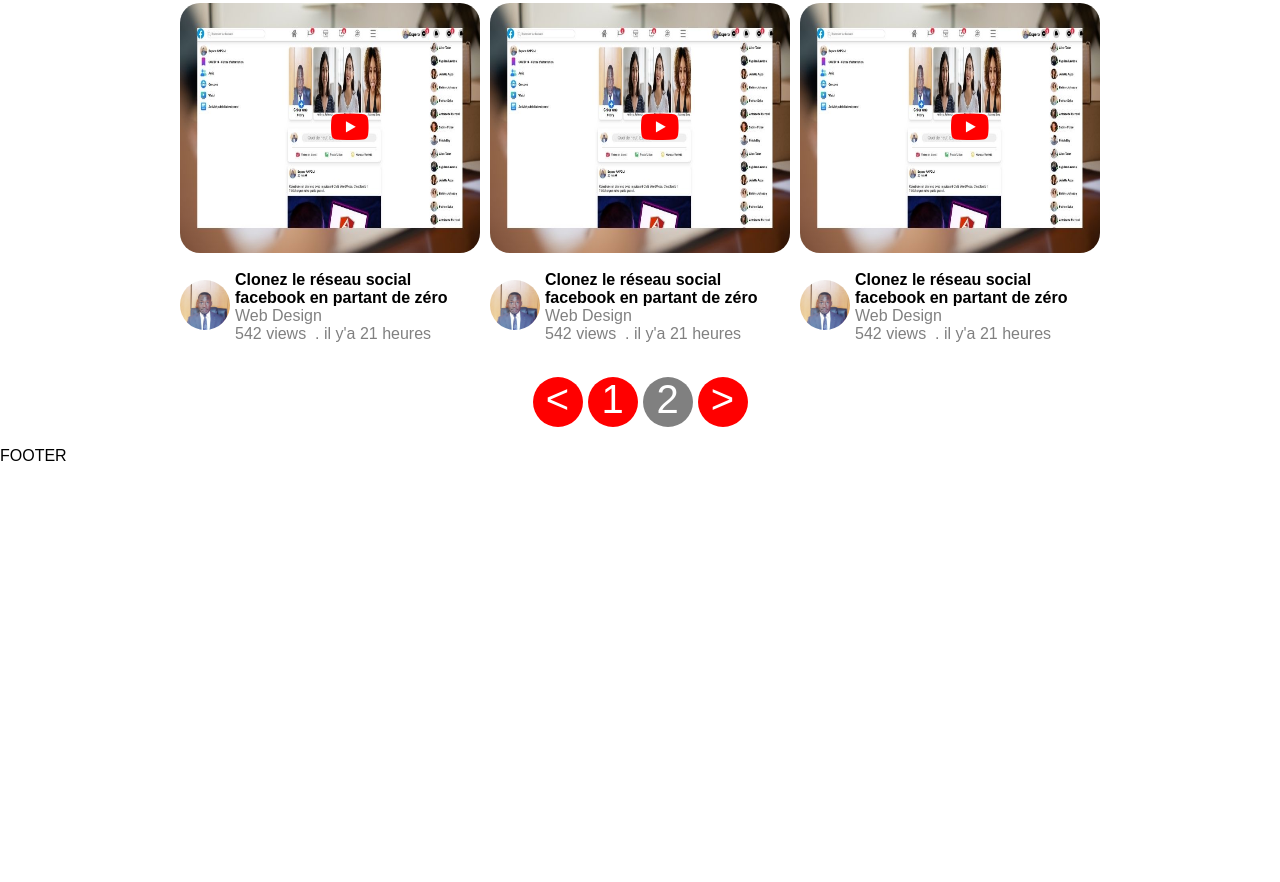
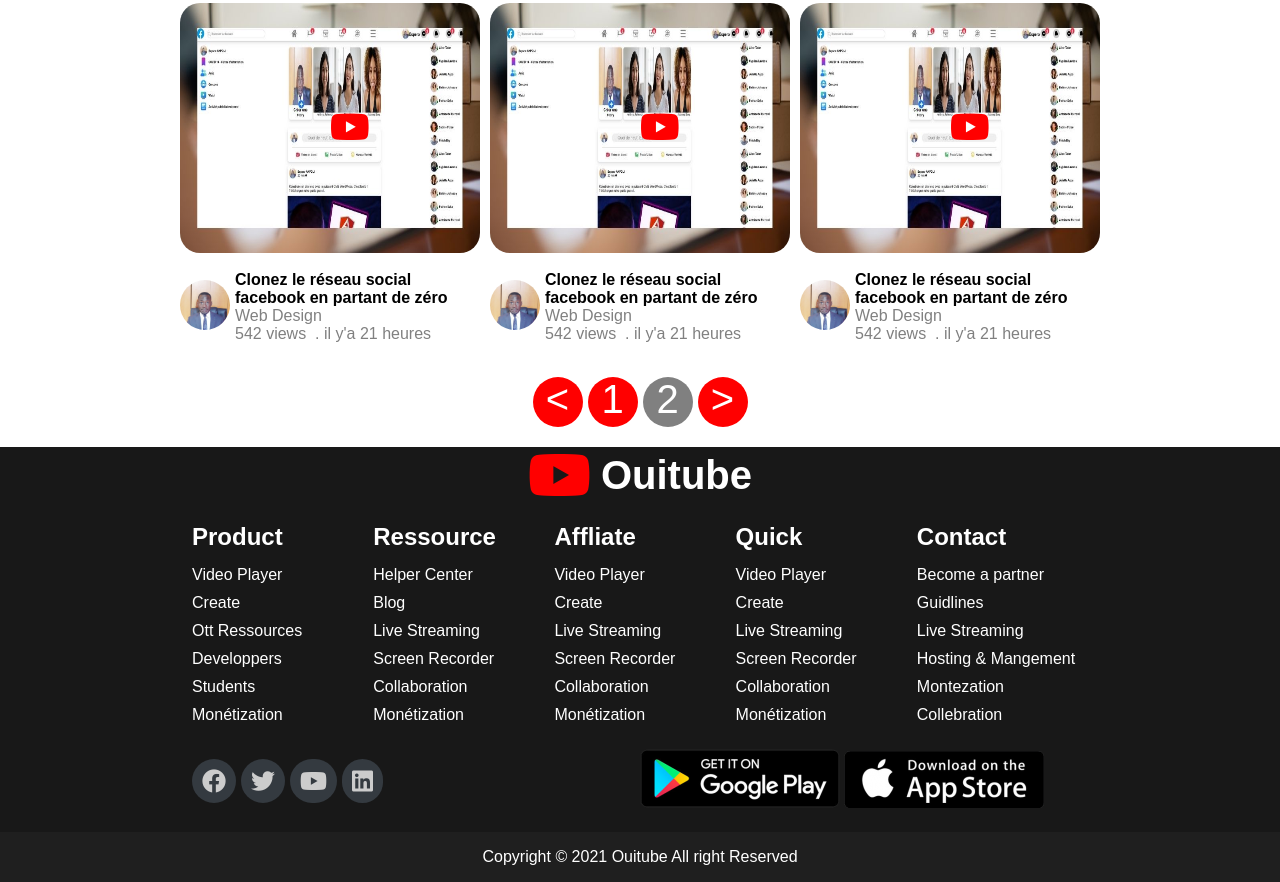
Before and after one commit to youssefmou10/outlube, a plain HTML site: page index.html in a window 1280 px wide. Shown: the part 451-1333 px from the top of the page. Before the commit the page ends 916 px from the top, so only its background shows below. Drawn offline with Linux system fonts and the light colour scheme.

Commit message:
finalisation de l'interface

```diff
--- /dev/null
+++ b/assets/css/farmework/footer.css
@@ -0,0 +1,3 @@
+footer {
+  background-color: #181818;
+}
--- a/assets/css/farmework/framework.css
+++ b/assets/css/farmework/framework.css
@@ -4,6 +4,9 @@
 }
 body {
   font-family: Arial, Helvetica, sans-serif;
+}
+.sticky {
+  position: sticky;
 }
 .p-1 {
   padding-left: 5px;
@@ -73,10 +76,15 @@ a {
 .flex-center-v {
   align-items: center;
 }
+.flex-center {
+  justify-content: center;
+  align-items: center;
+}
 ul {
   cursor: pointer;
   margin: 0;
   padding: 0;
+  list-style: none;
 }
 button {
   cursor: pointer;
@@ -117,19 +125,32 @@ i {
   background-color: gray;
 }
 [class$="-xl"] {
-  width: 80%;
+  width: 89%;
+  margin: 20px auto;
+}
+[class$="-m"] {
+  width: 70%;
   margin: 20px auto;
 }
 
-@media screen and (max-width: 900px) {
+@media screen and (max-width: 1200px) {
   [class$="-xl"] {
     width: 90%;
-    margin: 20px auto;
+  }
+  .menu-list-item h5 {
+    font-size: 1.2rem;
+  }
+  ul li a {
+    font-size: 1rem;
   }
 }
 @media screen and(max-width:650px) {
   [class$="-xl"] {
     width: 95%;
-    margin: 20px auto;
   }
 }
+@media screen and(max-width:946px) {
+  [class$="-xl"] {
+    width: 95%;
+  }
+}
--- /dev/null
+++ b/assets/css/footer.css
@@ -0,0 +1,71 @@
+footer {
+  background-color: #181818;
+  color: white;
+}
+.footer-bottom {
+  background-color: #1f1f1f;
+  height: 50px;
+  text-align: center;
+}
+.footer-header i {
+  font-size: 3.5rem;
+  color: red;
+}
+.footer-header h4 {
+  font-size: 2.5rem;
+}
+.footer-list-menu.flex.flex-center {
+  margin-top: 10px;
+}
+.menu-list-item ul {
+  padding-top: 10px;
+}
+.menu-list-item ul a {
+  display: block;
+  color: white;
+  font-size: 1rem;
+  padding: 5px 0;
+}
+.menu-list-item h5 {
+  font-size: 1.5rem;
+}
+.social-icon {
+  height: 63px;
+}
+.social-icon ul li i {
+  font-size: 1.5rem;
+  background-color: #343a40;
+  padding: 10px;
+  border-radius: 50px;
+}
+.footer-social-icon {
+  margin: 20px 0;
+}
+@media screen and (max-width: 650px) {
+  [class$="-xl"] {
+    width: 95%;
+  }
+}
+@media screen and (max-width: 946px) {
+  [class$="-xl"] {
+    width: 100%;
+  }
+  header {
+    width: 100%;
+  }
+  .footer-list-menu,
+  .footer-social-icon {
+    flex-direction: column;
+  }
+  .menu-list-item {
+    width: 90%;
+    text-align: center;
+  }
+  .social-icon {
+    justify-content: center;
+  }
+  .app-icon {
+    text-align: center;
+    margin-top: 10px;
+  }
+}
--- a/assets/css/main.css
+++ b/assets/css/main.css
@@ -1,3 +1,4 @@
 @import url(farmework/framework.css);
 @import url(style.css);
 @import url(library.css);
+@import url(footer.css);
--- a/assets/css/style.css
+++ b/assets/css/style.css
@@ -4,6 +4,12 @@
 }
 .header-top .logo img {
   width: 250px;
+}
+header {
+  top: 0;
+  left: 0;
+  z-index: 9999;
+  background-color: white;
 }
 .header-top .logo img:nth-child(2) {
   display: none;
--- a/index.html
+++ b/index.html
@@ -10,8 +10,8 @@
     <link rel="shortcut icon" href="assets/image/logo/logo.svg" type="image/x-icon">
 </head>
 <body>
-    <header>
-        <div class="header-top flex">
+    <header class="sticky">
+        <div class="header-top box flex">
             <div class="header-top-left flex-1 flex flex-center-v">
                 <div class="header-icon p-1" id="collapse"><i class="fas fa-bars"></i></div>
                 <a href="#">
@@ -175,7 +175,92 @@
             </div>
         </div>
     </div>
-    <footer>FOOTER</footer>
+    <footer>
+        <div class="footer-header flex flex-center-h flex-center-v gap-10">
+            <i class="fab fa-youtube"></i>
+            <h4>Ouitube</h4>
+        </div>
+        <div class="footer-content">
+            <div class="footer-content footer-m">
+                <div class="footer-list-menu flex flex-center gap-10">
+
+                    <div class="menu-list-item flex-1">
+                        <h5>Product</h5>
+                        <ul>
+                            <li><a href="#">Video Player</a></li>
+                            <li><a href="#">Create</a></li>
+                            <li><a href="#">Ott Ressources</a></li>
+                            <li><a href="#">Developpers</a></li>
+                            <li><a href="#">Students</a></li>
+                            <li><a href="#">Monétization</a></li>
+                        </ul>
+                    </div>
+                    <div class="menu-list-item flex-1">
+                        <h5>Ressource</h5>
+                        <ul>
+                            <li><a href="#">Helper Center</a></li>
+                            <li><a href="#">Blog</a></li>
+                            <li><a href="#">Live Streaming</a></li>
+                            <li><a href="#">Screen Recorder</a></li>
+                            <li><a href="#">Collaboration</a></li>
+                            <li><a href="#">Monétization</a></li>
+                        </ul>
+                    </div>
+                    <div class="menu-list-item flex-1">
+                        <h5>Affliate</h5>
+                        <ul>
+                            <li><a href="#">Video Player</a></li>
+                            <li><a href="#">Create</a></li>
+                            <li><a href="#">Live Streaming</a></li>
+                            <li><a href="#">Screen Recorder</a></li>
+                            <li><a href="#">Collaboration</a></li>
+                            <li><a href="#">Monétization</a></li>
+                        </ul>
+                    </div>
+                    <div class="menu-list-item flex-1">
+                        <h5>Quick</h5>
+                        <ul>
+                            <li><a href="#">Video Player</a></li>
+                            <li><a href="#">Create</a></li>
+                            <li><a href="#">Live Streaming</a></li>
+                            <li><a href="#">Screen Recorder</a></li>
+                            <li><a href="#">Collaboration</a></li>
+                            <li><a href="#">Monétization</a></li>
+                        </ul>
+                    </div>
+                    <div class="menu-list-item flex-1">
+                        <h5>Contact</h5>
+                        <ul>
+                            <li><a href="#">Become a partner</a></li>
+                            <li><a href="#">Guidlines</a></li>
+                            <li><a href="#">Live Streaming</a></li>
+                            <li><a href="#">Hosting &amp; Mangement</a></li>
+                            <li><a href="#">Montezation</a></li>
+                            <li><a href="#">Collebration</a></li>
+                        </ul>
+                    </div>
+                </div>
+                <div class="footer-social-icon flex">
+                <div class="social-icon flex  flex-center-v flex-1">
+                    <ul class="flex gap-5">
+                        <li><a href="#"><i class="fab fa-facebook"></i></a></li>
+                        <li><a href="#"><i class="fab fa-twitter"></i></a></li>
+                        <li><a href="#"><i class="fab fa-youtube"></i></a></li>
+                        <li><a href="#"><i class="fab fa-linkedin"></i></a></li>
+                    </ul>
+                </div>
+                <div class="app-icon flex-1">
+                    <a href="#"><img src="images/logo/playstore.png" alt=""></a>
+                    <a href="#"><img src="images/logo/appstore.png" alt=""></a>
+
+                </div>
+                </div>
+            </div>
+        </div>
+        <div class="footer-bottom flex flex-center-h flex-center-v">
+            Copyright &copy; 2021 Ouitube All right Reserved
+        </div>
+    </footer>
     <script src="assets/js/script.js"></script>
 </body>
 </html>
```
